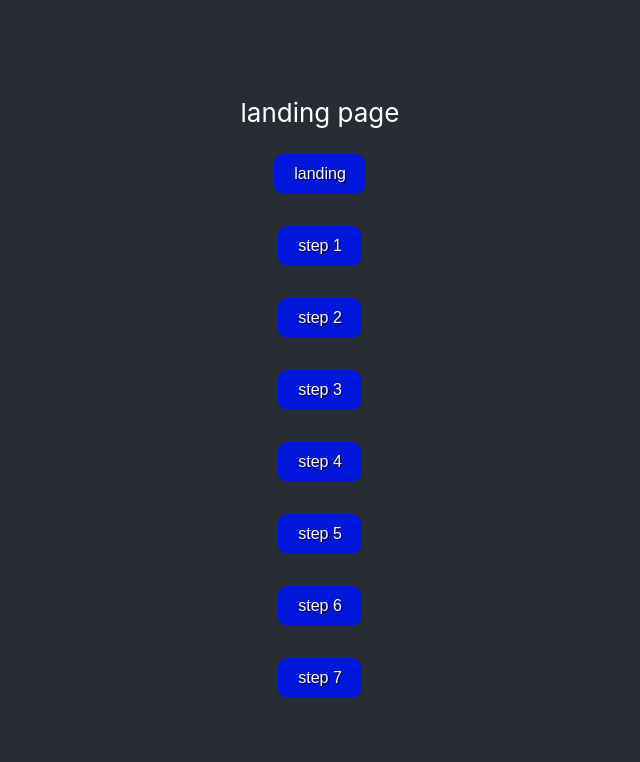
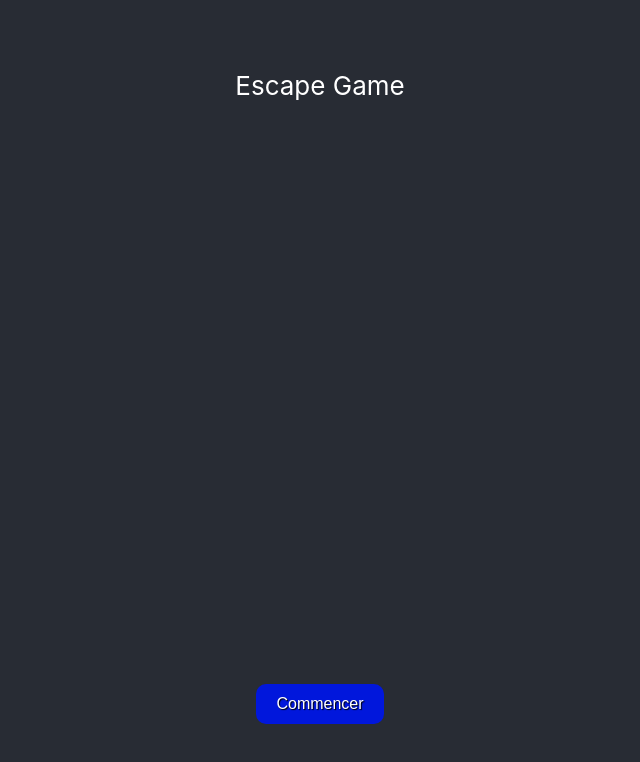
Before and after one commit to ecandotti/webscape-game, a React (Create React App) app: page / in a window 1280 px wide. Shown: the top 762 px of the page, without its empty margins (320-960 px from the left). Built offline with nearby package versions, Linux system fonts and the light colour scheme.

Commit message:
landing page

```diff
--- a/src/Views/Landing.js
+++ b/src/Views/Landing.js
@@ -13,18 +13,21 @@ export default class Landing extends React.Component{
     render() {
         const { setViewId } = this.props;
         return (
-            <div className="App">
-                <p>landing page</p>
+                <div className="App">
+                    <div className="overlap">
+                        <div className="title">
+                            <p>Escape Game</p>
+                        </div>
+                        <div className="intro">
+                            <p></p>
+                        </div>
+                    </div>
 
-                <button onClick={() => setViewId(0)}> landing </button>
-                <button onClick={() => setViewId(1)}> step 1 </button>
-                <button onClick={() => setViewId(2)}> step 2 </button>
-                <button onClick={() => setViewId(3)}> step 3 </button>
-                <button onClick={() => setViewId(4)}> step 4 </button>
-                <button onClick={() => setViewId(5)}> step 5 </button>
-                <button onClick={() => setViewId(6)}> step 6 </button>
-                <button onClick={() => setViewId(7)}> step 7 </button>
-            </div>
+                    <div>
+                        <button onClick={() => setViewId(1)}> Commencer </button>
+                    </div>
+                </div>
+
         )
     }
 }
--- a/src/styles/App.css
+++ b/src/styles/App.css
@@ -57,3 +57,18 @@ button {
   border-radius: 10px;
   background-color: rgb(1, 23, 220);
 }
+
+.App {
+  display: flex;
+}
+
+
+.overlap {
+  width: 60rem;
+  height: 40rem;
+}
+
+.intro {
+  width: 50rem;
+  height: 30rem;
+}
```
Also changed, not shown: 1 other file (tests, documents, lock files or other folders).
